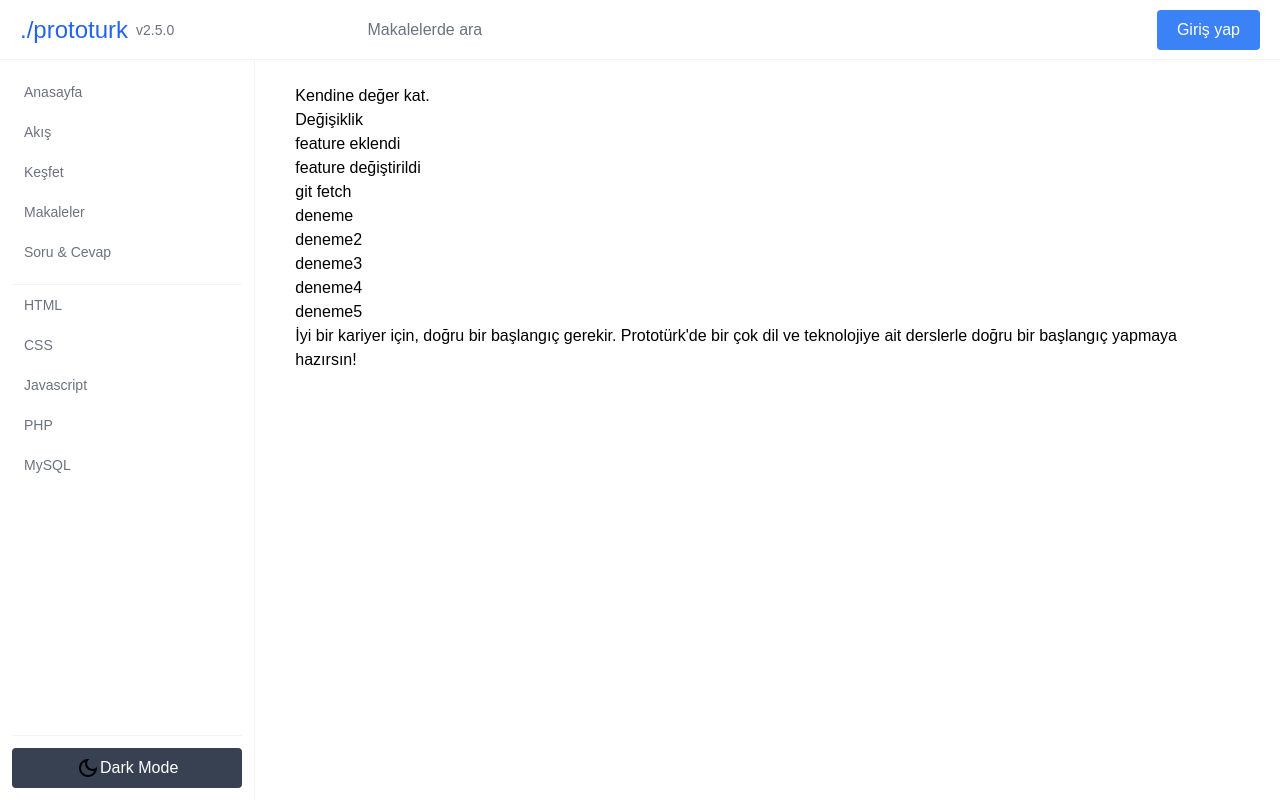
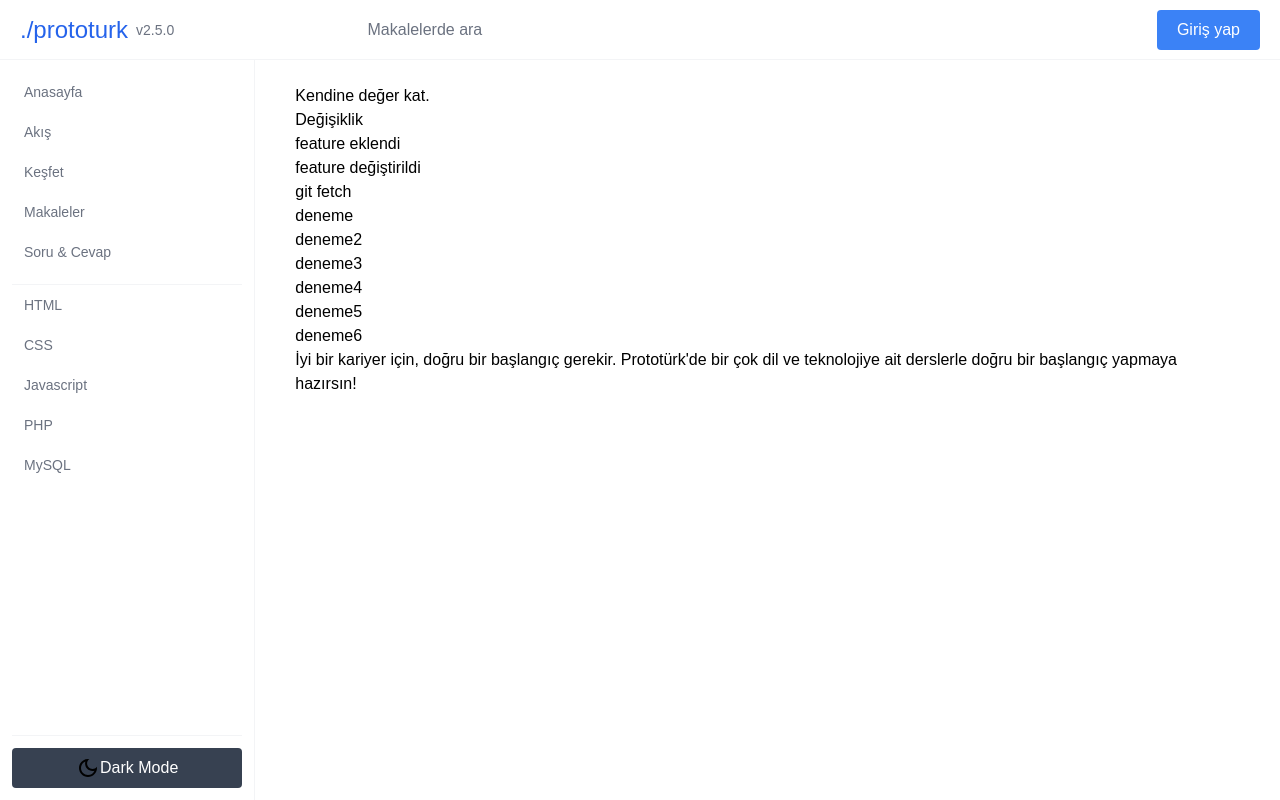
Before and after one commit to aydinterzi/tailwindcss, a website: page src/index.html in a window 1280 px wide. Drawn offline with Linux system fonts and the light colour scheme.

Commit message:
yenicommit

```diff
--- a/src/index.html
+++ b/src/index.html
@@ -57,6 +57,7 @@
                 <h3>deneme3</h3>
                 <h4>deneme4</h4>
                 <h5>deneme5</h5>
+                <h5>deneme6</h5>
                 <p>İyi bir kariyer için, doğru bir başlangıç gerekir. Prototürk'de bir çok dil ve teknolojiye ait derslerle doğru bir başlangıç yapmaya hazırsın!</p>
             </div>
         </section>
```
